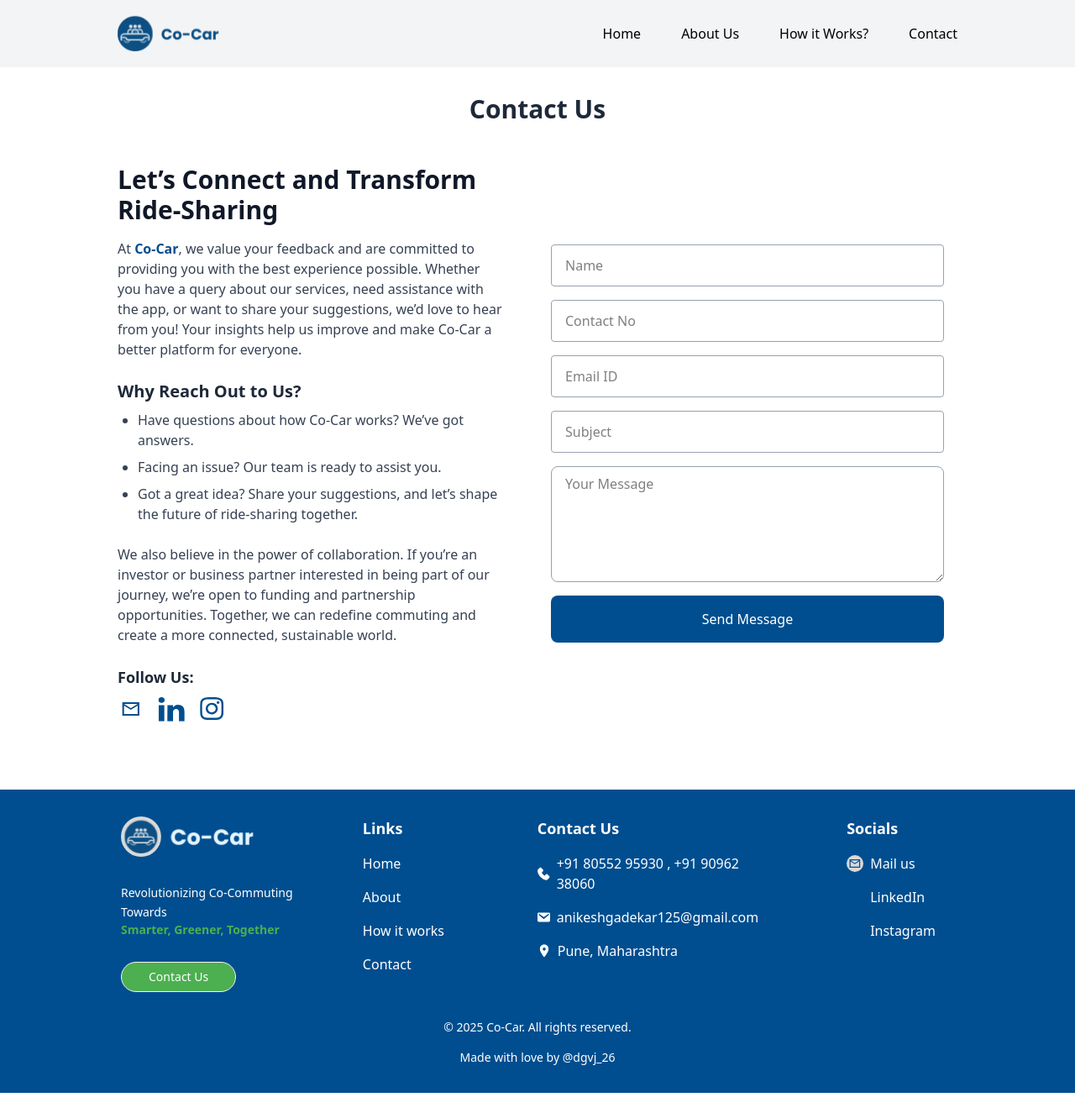
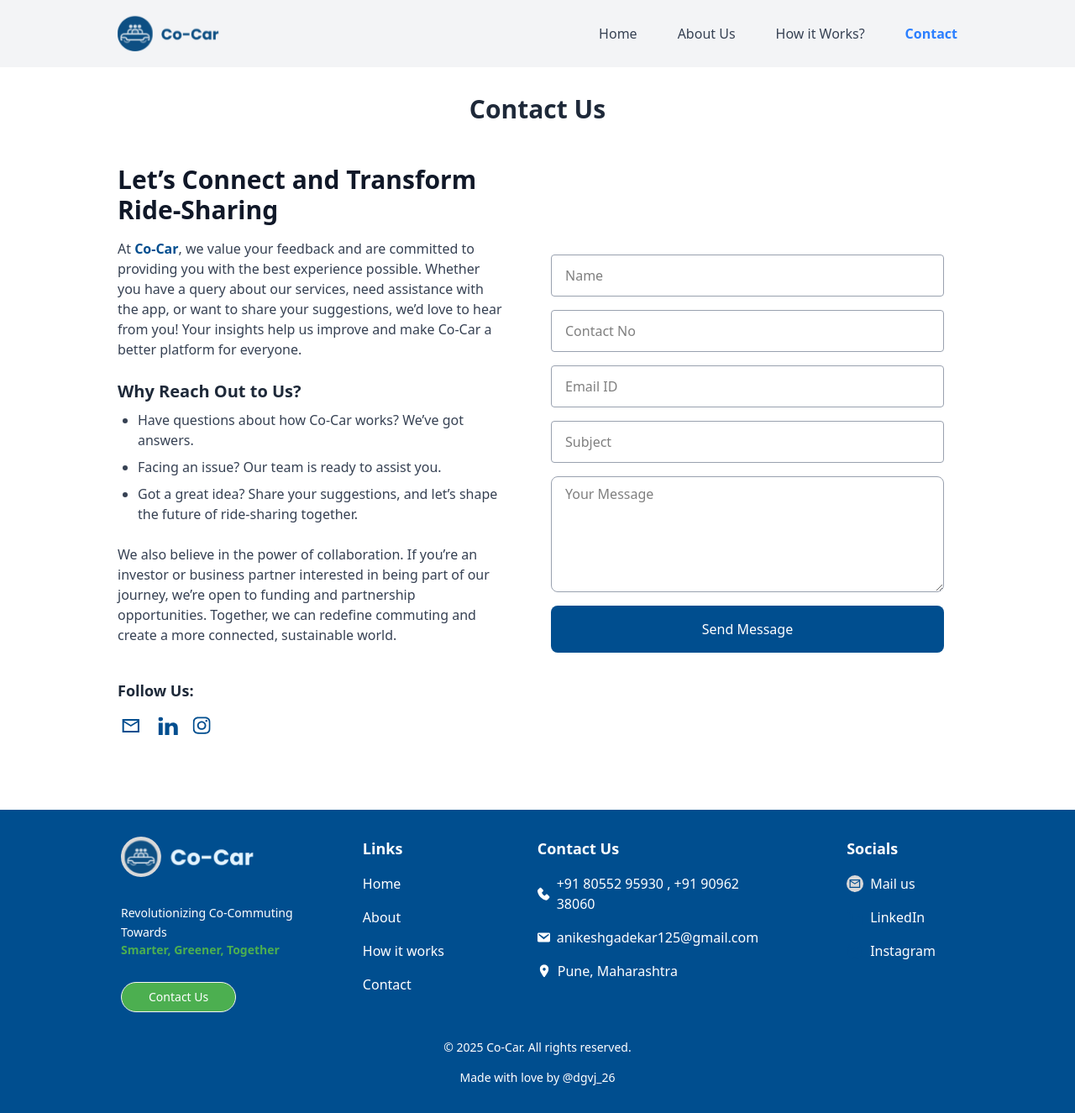
Before and after one commit to digvijaybhonsle/Co-Car, a React (Vite) app: page /contact in a window 1280 px wide. Shown: the whole page at 84% size. Before the commit the page ends 1301 px from the top, so only its background shows below. Built offline with nearby package versions, Linux system fonts and the light colour scheme.

Commit message:
all routing done

```diff
--- a/src/components/Contact.jsx
+++ b/src/components/Contact.jsx
@@ -71,7 +71,7 @@
             </p>
 
             {/* Socials */}
-            <div className="mt-6">
+            <div className="mt-10">
               <h2 className="text-lg font-semibold text-gray-800">
                 Follow Us:
               </h2>
@@ -79,17 +79,17 @@
                 <img
                   src={email}
                   alt="Email"
-                  className="w-8 h-8 cursor-pointer hover:opacity-80"
+                  className="w-8 h-10 cursor-pointer hover:opacity-80"
                 />
                 <img
                   src={linkedin}
                   alt="LinkedIn"
-                  className="w-8 h-8 cursor-pointer hover:opacity-80"
+                  className="w-6 h-6 cursor-pointer hover:opacity-80"
                 />
                 <img
                   src={insta}
                   alt="Instagram"
-                  className="w-8 h-8 cursor-pointer hover:opacity-80"
+                  className="w-6 h-6 cursor-pointer hover:opacity-80"
                 />
               </div>
             </div>
--- a/src/components/Footer.jsx
+++ b/src/components/Footer.jsx
@@ -5,6 +5,7 @@
 import linkedin from "../assets/images/linkedinlogo.svg";
 import insta from "../assets/images/instagramlogo.svg";
 import logo from "../assets/images/logofooter.svg";
+import {NavLink} from "react-router-dom";
 
 const Footer = () => {
   return (
@@ -30,20 +31,48 @@
             Contact Us
           </button>
         </div>
-
         {/* Column 2 */}
         <div className="flex-1 mb-6 lg:mb-0 items-center justify-center lg:pl-20">
           <h3 className="text-lg font-bold mb-4">Links</h3>
           <ul className="space-y-4">
-            <li className="hover:text-[#4CAF50] cursor-pointer">Home</li>
-            <li className="hover:text-[#4CAF50] cursor-pointer">About</li>
-            <li className="hover:text-[#4CAF50] cursor-pointer">
-              How it works
+            <li>
+              <NavLink
+                to="/"
+                className="hover:text-[#4CAF50] cursor-pointer"
+                activeClassName="text-[#4CAF50]" // This will add the green color for active link
+              >
+                Home
+              </NavLink>
             </li>
-            <li className="hover:text-[#4CAF50] cursor-pointer">Contact</li>
+            <li>
+              <NavLink
+                to="/about"
+                className="hover:text-[#4CAF50] cursor-pointer"
+                activeClassName="text-[#4CAF50]" // Active color for "About"
+              >
+                About
+              </NavLink>
+            </li>
+            <li>
+              <NavLink
+                to="/how-it-works"
+                className="hover:text-[#4CAF50] cursor-pointer"
+                activeClassName="text-[#4CAF50]" // Active color for "How it works"
+              >
+                How it works
+              </NavLink>
+            </li>
+            <li>
+              <NavLink
+                to="/contact"
+                className="hover:text-[#4CAF50] cursor-pointer"
+                activeClassName="text-[#4CAF50]" // Active color for "Contact"
+              >
+                Contact
+              </NavLink>
+            </li>
           </ul>
         </div>
-
         {/* Column 3 */}
         <div className="flex-1 mb-6 lg:mb-0 items-center justify-center">
           <h3 className="text-lg font-bold mb-4">Contact Us</h3>
@@ -62,7 +91,6 @@
             </li>
           </ul>
         </div>
-
         {/* Column 4 */}
         <div className="flex-1 mb-6 lg:mb-0 items-center justify-center lg:pl-30">
           <h3 className="text-lg font-bold mb-4">Socials</h3>
--- a/src/components/Header.jsx
+++ b/src/components/Header.jsx
@@ -1,5 +1,5 @@
 import { useState } from "react";
-import { Link } from "react-router-dom";
+import { NavLink } from "react-router-dom";
 import logoHeader from "../assets/images/logoheader.svg";
 
 const Header = () => {
@@ -13,7 +13,6 @@
         <div className="flex items-center space-x-4">
           <img src={logoHeader} alt="Logo" className="w-35 h-12" />
         </div>
-
         {/* Hamburger Icon */}
         <div className="md:hidden">
           <button
@@ -40,7 +39,6 @@
             </svg>
           </button>
         </div>
-
         {/* Desktop Navigation */}
         <nav className="hidden md:flex space-x-12">
           {[
@@ -49,13 +47,18 @@
             { name: "How it Works?", path: "/how-it-works" },
             { name: "Contact", path: "/contact" },
           ].map((item, index) => (
-            <Link
+            <NavLink
               key={index}
               to={item.path}
-              className="cursor-pointer hover:text-blue-500 transition-colors"
+              className={
+                ({ isActive }) =>
+                  isActive
+                    ? "text-blue-500 font-semibold" // Active link color
+                    : "text-gray-700 hover:text-blue-500 transition-colors" // Inactive link color
+              }
             >
               {item.name}
-            </Link>
+            </NavLink>
           ))}
         </nav>
       </div>
@@ -70,14 +73,19 @@
               { name: "How it Works?", path: "/how-it-works" },
               { name: "Contact", path: "/contact" },
             ].map((item, index) => (
-              <Link
+              <NavLink
                 key={index}
                 to={item.path}
-                className="cursor-pointer text-gray-700 font-medium hover:text-blue-600 hover:bg-gray-100 px-4 py-2 rounded-lg transition-all"
+                className={
+                  ({ isActive }) =>
+                    isActive
+                      ? "text-blue-600 font-medium bg-gray-100 px-4 py-2 rounded-lg" // Active link style
+                      : "text-gray-700 font-medium hover:text-blue-600 hover:bg-gray-100 px-4 py-2 rounded-lg transition-all" // Inactive link style
+                }
                 onClick={() => setIsMenuOpen(false)} // Close menu after clicking
               >
                 {item.name}
-              </Link>
+              </NavLink>
             ))}
           </nav>
         </div>
```
